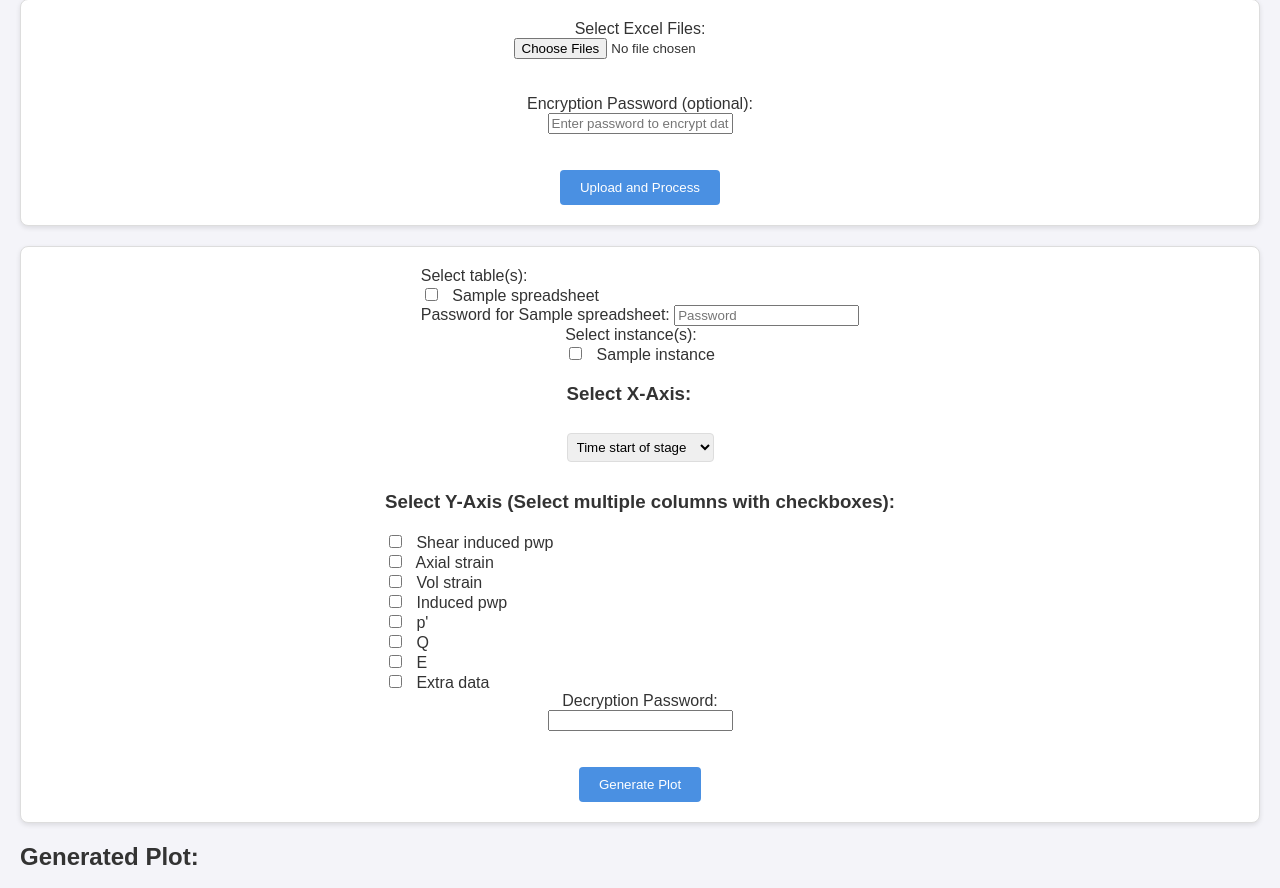
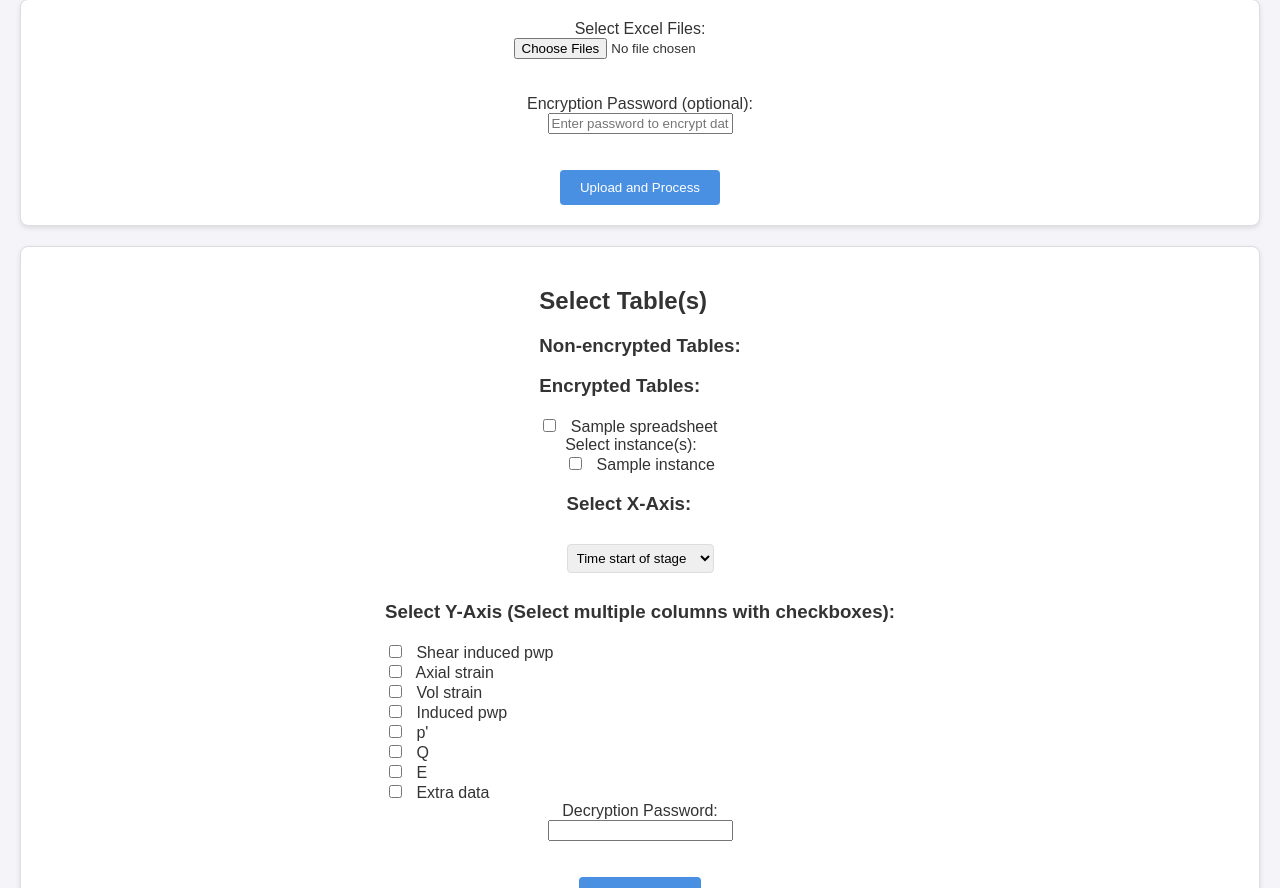
Before and after one commit to chowe99/CITS3200-Project, a Flask app: page / in a window 1280 px wide. Shown: the part 149-1037 px from the top of the page. Before the commit the page ends 1014 px from the top, so only its background shows below. Run offline with Flask 3, Linux system fonts and the light colour scheme; tables that the repository leaves empty hold one stand-in row (values such as "Sample post"); parts of the project's set-up code (start-up, migrations or seed data) failed here and were passed over; some libraries are stand-ins or nearby versions.

Commit message:
if selected encrypted files differ in passwords it only displays files the password is correct for

```diff
--- a/app/blueprints/main.py
+++ b/app/blueprints/main.py
@@ -280,13 +280,7 @@ def plot():
         y_axis = request.form.getlist('y_axis')
         selected_tables = request.form.getlist('table_name[]')
         instances_json = request.form.get('instances_json')
-
-        # Collect decryption passwords from the form
-        decrypt_passwords = {}
-        for table_name in selected_tables:
-            password_field = f"password_{table_name}"
-            decrypt_passwords[table_name] = request.form.get(password_field)
-
+        decrypt_password = request.form.get("decrypt_password")
 
         logger.debug(f"Plot parameters - X-axis: {x_axis}, Y-axis: {y_axis}, Tables: {selected_tables}, Instances: {instances_json}")
 
@@ -345,64 +339,71 @@ def plot():
             if not spreadsheet:
                 logger.debug(f"Spreadsheet ID {spreadsheet_id} not found.")
                 continue
+
             table_name = spreadsheet.spreadsheet_name
             color_map[table_name] = colors[idx % len(colors)]
             logger.debug(f"Processing Spreadsheet '{table_name}' with color '{color_map[table_name]}'.")
 
-            if spreadsheet.encrypted:
-                logger.debug(f"Spreadsheet '{table_name}' is encrypted. Attempting decryption.")
+            try:
+                if spreadsheet.encrypted:
+                    logger.debug(f"Spreadsheet '{table_name}' is encrypted. Attempting decryption.")
 
-                # Retrieve the corresponding password for this encrypted spreadsheet
-                decrypt_password = decrypt_passwords.get(table_name)
-                if not decrypt_password:
-                    logger.error(f"Decryption password not provided for encrypted Spreadsheet '{table_name}'.")
-                    return jsonify({"error": f"Password required for spreadsheet '{table_name}'."}), 401
-                if not verify_password(spreadsheet.password_salt, spreadsheet.password_hash, decrypt_password):
-                    logger.error(f"Incorrect decryption password for Spreadsheet '{table_name}'.")
-                    return jsonify({"error": f"Incorrect password for spreadsheet '{table_name}'."}), 401
-                key = derive_key(decrypt_password, spreadsheet.key_salt)
-                iv = spreadsheet.iv
-                rows = SpreadsheetRow.query.filter_by(spreadsheet_id=spreadsheet.spreadsheet_id).all()
-                data = []
-                for row in rows:
-                    decrypted_row = {}
+                    # Retrieve the corresponding password for this encrypted spreadsheet
+                    if not decrypt_password:
+                        logger.error(f"Decryption password not provided for encrypted Spreadsheet '{table_name}'. Skipping.")
+                        continue  # Skip this spreadsheet
+
+                    if not verify_password(spreadsheet.password_salt, spreadsheet.password_hash, decrypt_password):
+                        logger.error(f"Incorrect decryption password for Spreadsheet '{table_name}'. Skipping.")
+                        continue  # Skip this spreadsheet
+
+                    key = derive_key(decrypt_password, spreadsheet.key_salt)
+                    iv = spreadsheet.iv
+                    rows = SpreadsheetRow.query.filter_by(spreadsheet_id=spreadsheet.spreadsheet_id).all()
+                    data = []
+                    for row in rows:
+                        decrypted_row = {}
+                        for col in [x_axis] + y_axis:
+                            encrypted_value = getattr(row, col)
+                            if encrypted_value:
+                                decrypted_value = decrypt_value(encrypted_value, key, iv)
+                                try:
+                                    decrypted_row[col] = round(float(decrypted_value), 4)
+                                except ValueError:
+                                    decrypted_row[col] = None
+                            else:
+                                decrypted_row[col] = None
+                        decrypted_row['source'] = table_name
+                        data.append(decrypted_row)
+                    df = pd.DataFrame(data)
+                    df = df.dropna(subset=[x_axis])
+                    data_frames.append(df)
+                    logger.debug(f"Decrypted and cleaned data for Spreadsheet '{table_name}': {len(df)} rows.")
+
+                else:
+                    rows = SpreadsheetRow.query.filter_by(spreadsheet_id=spreadsheet.spreadsheet_id).all()
+                    if not rows:
+                        logger.debug(f"No rows found for Spreadsheet '{table_name}'.")
+                        continue
+                    data_dicts = []
+                    for row in rows:
+                        row_dict = {col: getattr(row, col) for col in [x_axis] + y_axis}
+                        row_dict['source'] = table_name
+                        data_dicts.append(row_dict)
+                    df = pd.DataFrame(data_dicts)
                     for col in [x_axis] + y_axis:
-                        encrypted_value = getattr(row, col)
-                        if encrypted_value:
-                            decrypted_value = decrypt_value(encrypted_value, key, iv)
-                            try:
-                                decrypted_row[col] = round(float(decrypted_value), 4)
-                            except ValueError:
-                                decrypted_row[col] = None
+                        if col in df.columns:
+                            df[col] = pd.to_numeric(df[col], errors='coerce').round(4)
                         else:
-                            decrypted_row[col] = None
-                    decrypted_row['source'] = table_name
-                    data.append(decrypted_row)
-                df = pd.DataFrame(data)
-                df = df.dropna(subset=[x_axis])
-                data_frames.append(df)
-                logger.debug(f"Decrypted and cleaned data for Spreadsheet '{table_name}': {len(df)} rows.")
+                            logger.warning(f"Column '{col}' not found in Spreadsheet '{table_name}'.")
+                            df[col] = None
+                    df = df.dropna(subset=[x_axis])
+                    logger.debug(f"Cleaned data for Spreadsheet '{table_name}': {len(df)} rows.")
+                    data_frames.append(df)
 
-            else:
-                rows = SpreadsheetRow.query.filter_by(spreadsheet_id=spreadsheet.spreadsheet_id).all()
-                if not rows:
-                    logger.debug(f"No rows found for Spreadsheet '{table_name}'.")
-                    continue
-                data_dicts = []
-                for row in rows:
-                    row_dict = {col: getattr(row, col) for col in [x_axis] + y_axis}
-                    row_dict['source'] = table_name
-                    data_dicts.append(row_dict)
-                df = pd.DataFrame(data_dicts)
-                for col in [x_axis] + y_axis:
-                    if col in df.columns:
-                        df[col] = pd.to_numeric(df[col], errors='coerce').round(4)
-                    else:
-                        logger.warning(f"Column '{col}' not found in Spreadsheet '{table_name}'.")
-                        df[col] = None
-                df = df.dropna(subset=[x_axis])
-                logger.debug(f"Cleaned data for Spreadsheet '{table_name}': {len(df)} rows.")
-                data_frames.append(df)
+            except Exception as e:
+                logger.error(f"Error processing Spreadsheet '{table_name}': {e}. Skipping.")
+                continue  # Skip the spreadsheet if any error occurs
 
         if not data_frames:
             logger.error("No data found for the selected spreadsheets.")
--- a/app/database/data_insertion.py
+++ b/app/database/data_insertion.py
@@ -62,7 +62,6 @@ def insert_data_to_db(name, df, spreadsheet=None, encrypt=False, encryption_key=
                     **data
                 )
                 rows.append(row_entry)
-                logger.debug(f"Prepared row for Spreadsheet '{name}': {data}")
 
             db.session.bulk_save_objects(rows)
             logger.info(f"Bulk saved {len(rows)} rows for Spreadsheet '{name}'.")
--- a/app/templates/home.html
+++ b/app/templates/home.html
@@ -32,25 +32,45 @@
     </form>
 
     <form id="filter-form">
+<!-- Spreadsheets selection -->
+<div id="spreadsheet-selection">
+  <h2>Select Table(s)</h2> <!-- Changed to a title -->
 
-    <!-- Spreadsheets selection -->
-    <div id="spreadsheet-selection">
-      <label>Select table(s):</label>
-      <div id="table-checkboxes">
-        {% for table in tables %}
+
+  <!-- Non-encrypted tables -->
+  <div id="non-encrypted-tables">
+    <h3>Non-encrypted Tables:</h3>
+    <div id="table-checkboxes">
+      {% for table in tables %}
+        {% if not table.encrypted %}
         <div>
           <!-- Checkbox for table selection -->
-          <input type="checkbox" name="table_name[]" value="{{ table.spreadsheet_name }}"> {{ table.spreadsheet_name }}<br>
+          <input type="checkbox" name="table_name[]" value="{{ table.spreadsheet_name }}">
+          {{ table.spreadsheet_name }}<br>
+        </div>
+        {% endif %}
+      {% endfor %}
+    </div>
+  </div>
 
-          <!-- Conditional password input for encrypted tables -->
-          {% if table.encrypted %}
-          <label for="password_{{ table.spreadsheet_name }}">Password for {{ table.spreadsheet_name }}:</label>
-          <input type="password" id="password_{{ table.spreadsheet_name }}" name="password_{{ table.spreadsheet_name }}" placeholder="Password"><br>
-          {% endif %}
+  <!-- Encrypted tables -->
+  <div id="encrypted-tables">
+    <h3>Encrypted Tables:</h3>
+    <div id="table-checkboxes">
+      {% for table in tables %}
+        {% if table.encrypted %}
+        <div>
+          <!-- Checkbox for table selection -->
+          <input type="checkbox" name="table_name[]" value="{{ table.spreadsheet_name }}">
+          {{ table.spreadsheet_name }}<br>
         </div>
-        {% endfor %}
-      </div>
+        {% endif %}
+      {% endfor %}
     </div>
+  </div>
+</div>
+
+
 
       <!-- Instances selection -->
       <div id="instance-selection">
```
